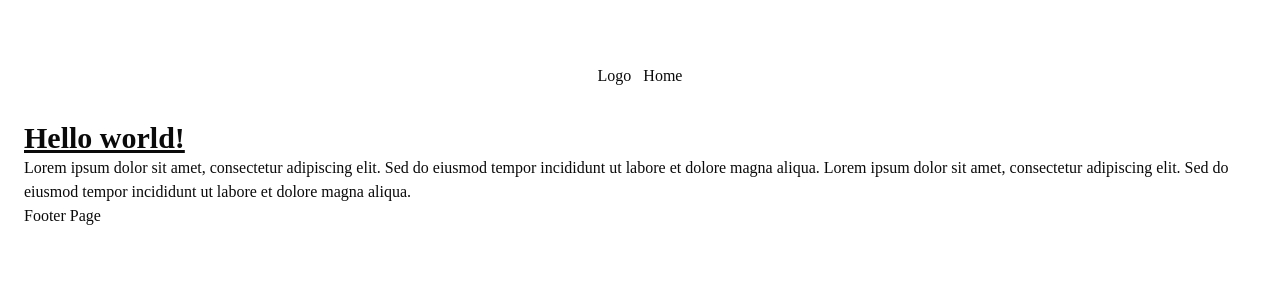
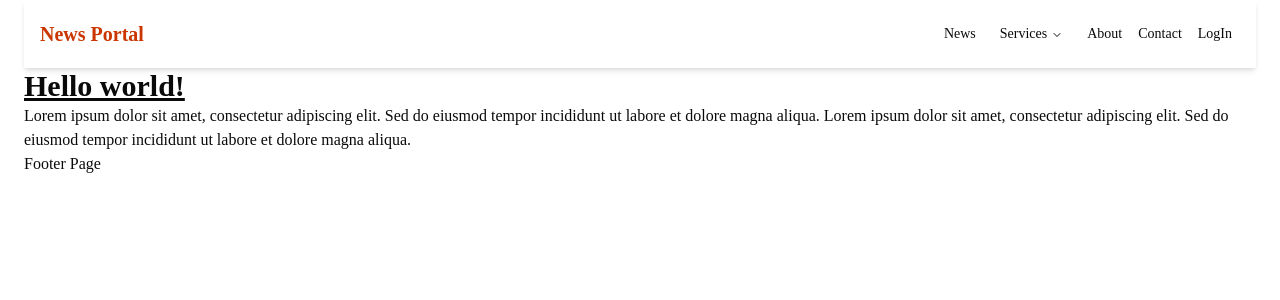
Before and after one commit to Sadikun1768/rnextjs_newsportal, a Next.js app: page / in a window 1280 px wide. Shown: the top 300 px of the page. Built offline with nearby package versions, Linux system fonts and the light colour scheme.

Commit message:
navmenu added

```diff
--- a/app/layout.js
+++ b/app/layout.js
@@ -24,7 +24,7 @@
       lang="en"
       className={`${geistSans.variable} ${geistMono.variable} h-full antialiased`}
     >
-      <body className="min-h-screen max-w-7xl mx-auto px-4 sm:px-6 lg:px-6 py-8 h-full">
+      <body className="min-h-screen max-w-7xl mx-auto px-4 sm:px-6 lg:px-6">
 
         <Navbar />
 
--- a/components/ui/Navbar.jsx
+++ b/components/ui/Navbar.jsx
@@ -1,32 +1,62 @@
 import Link from "next/link"
+import { NavigationMenu } from "../ui/navigation-menu"
+import { NavigationMenuList } from "../ui/navigation-menu"
+import { NavigationMenuItem } from "../ui/navigation-menu"
+import { NavigationMenuTrigger } from "../ui/navigation-menu"
+import { NavigationMenuContent } from "../ui/navigation-menu"
+import { NavigationMenuLink } from "../ui/navigation-menu"
+
+
 
 export default function Navbar() {
     return (
 
-        <header>
-            <nav className="max-w-7xl mx-auto px-4 sm:px-6 lg:px-6 py-8">
+        <header className="py-4 shadow-md">
+            <nav className="max-w-7xl mx-auto px-4 flex items-center justify-between">
+                {/* logo */}
+                <div className="text-xl font-bold">
+                    <Link href="/" className="text-orange-700 font-bold text-xl">News Portal</Link>
+                </div>
+                {/* end logo */}
 
-                <div className="flex gap-3 items-center justify-center">
-                    {/* logo */}
+                {/* menu */}
+
+                <NavigationMenu>
+                    <NavigationMenuList>
+                        <NavigationMenuItem>
+                            <NavigationMenuLink href="/news">News</NavigationMenuLink>
+                        </NavigationMenuItem>
+                        <NavigationMenuItem>
+                            <NavigationMenuTrigger href="/services">Services</NavigationMenuTrigger>
+                            <NavigationMenuContent>
+                                <ul>
+                                    <li><NavigationMenuLink href="/services/web-design">Web Design</NavigationMenuLink></li>
+                                    <li><NavigationMenuLink href="/services/development">Development</NavigationMenuLink></li>
+                                    <li><NavigationMenuLink href="/services/mobile-app">Mobile App</NavigationMenuLink></li>
+                                    <li><NavigationMenuLink href="/services/seo">Seo</NavigationMenuLink></li>
+                                </ul>
+                            </NavigationMenuContent>
+                        </NavigationMenuItem>
+                           <NavigationMenuItem>
+                            <NavigationMenuLink href="/news">About</NavigationMenuLink>
+                        </NavigationMenuItem>
+                           <NavigationMenuItem>
+                            <NavigationMenuLink href="/news">Contact</NavigationMenuLink>
+                        </NavigationMenuItem>
+                           <NavigationMenuItem>
+                            <NavigationMenuLink href="/news">LogIn</NavigationMenuLink>
+                        </NavigationMenuItem>
+                    </NavigationMenuList>
+                </NavigationMenu>
 
 
-                    {/* 59minits */}
 
-                    <div className="">
-                        <Link href="/">Logo</Link>
-                    </div>
+                {/* color mode and button */}
 
 
-                    {/* menu */}
-                    <Link href="/">Home</Link>
 
-
-                    {/* color mode and button */}
-
-
-                </div>
             </nav>
-        </header>
+        </header >
 
 
 
--- /dev/null
+++ b/components/ui/navigation-menu.jsx
@@ -0,0 +1,151 @@
+import * as React from "react"
+import { cva } from "class-variance-authority"
+import { NavigationMenu as NavigationMenuPrimitive } from "radix-ui"
+
+import { cn } from "@/lib/utils"
+import { ChevronDownIcon } from "lucide-react"
+
+function NavigationMenu({
+  className,
+  children,
+  viewport = true,
+  ...props
+}) {
+  return (
+    <NavigationMenuPrimitive.Root
+      data-slot="navigation-menu"
+      data-viewport={viewport}
+      className={cn(
+        "group/navigation-menu relative flex max-w-max flex-1 items-center justify-center",
+        className
+      )}
+      {...props}>
+      {children}
+      {viewport && <NavigationMenuViewport />}
+    </NavigationMenuPrimitive.Root>
+  );
+}
+
+function NavigationMenuList({
+  className,
+  ...props
+}) {
+  return (
+    <NavigationMenuPrimitive.List
+      data-slot="navigation-menu-list"
+      className={cn("group flex flex-1 list-none items-center justify-center gap-0", className)}
+      {...props} />
+  );
+}
+
+function NavigationMenuItem({
+  className,
+  ...props
+}) {
+  return (
+    <NavigationMenuPrimitive.Item
+      data-slot="navigation-menu-item"
+      className={cn("relative", className)}
+      {...props} />
+  );
+}
+
+const navigationMenuTriggerStyle = cva(
+  "group/navigation-menu-trigger inline-flex h-9 w-max items-center justify-center rounded-md px-4 py-2 text-sm font-medium transition-all outline-none hover:bg-muted focus:bg-muted focus-visible:ring-3 focus-visible:ring-ring/50 focus-visible:outline-1 disabled:pointer-events-none disabled:opacity-50 data-popup-open:bg-muted/50 data-popup-open:hover:bg-muted data-open:bg-muted/50 data-open:hover:bg-muted data-open:focus:bg-muted"
+)
+
+function NavigationMenuTrigger({
+  className,
+  children,
+  ...props
+}) {
+  return (
+    <NavigationMenuPrimitive.Trigger
+      data-slot="navigation-menu-trigger"
+      className={cn(navigationMenuTriggerStyle(), "group", className)}
+      {...props}>
+      {children}{" "}
+      <ChevronDownIcon
+        className="relative top-px ml-1 size-3 transition duration-300 group-data-popup-open/navigation-menu-trigger:rotate-180 group-data-open/navigation-menu-trigger:rotate-180"
+        aria-hidden="true" />
+    </NavigationMenuPrimitive.Trigger>
+  );
+}
+
+function NavigationMenuContent({
+  className,
+  ...props
+}) {
+  return (
+    <NavigationMenuPrimitive.Content
+      data-slot="navigation-menu-content"
+      className={cn(
+        "top-0 left-0 w-full p-2 pr-2.5 ease-[cubic-bezier(0.22,1,0.36,1)] group-data-[viewport=false]/navigation-menu:top-full group-data-[viewport=false]/navigation-menu:mt-1.5 group-data-[viewport=false]/navigation-menu:overflow-hidden group-data-[viewport=false]/navigation-menu:rounded-md group-data-[viewport=false]/navigation-menu:bg-popover group-data-[viewport=false]/navigation-menu:text-popover-foreground group-data-[viewport=false]/navigation-menu:shadow group-data-[viewport=false]/navigation-menu:ring-1 group-data-[viewport=false]/navigation-menu:ring-foreground/10 group-data-[viewport=false]/navigation-menu:duration-300 data-[motion=from-end]:slide-in-from-right-52 data-[motion=from-start]:slide-in-from-left-52 data-[motion=to-end]:slide-out-to-right-52 data-[motion=to-start]:slide-out-to-left-52 data-[motion^=from-]:animate-in data-[motion^=from-]:fade-in data-[motion^=to-]:animate-out data-[motion^=to-]:fade-out **:data-[slot=navigation-menu-link]:focus:ring-0 **:data-[slot=navigation-menu-link]:focus:outline-none md:absolute md:w-auto group-data-[viewport=false]/navigation-menu:data-open:animate-in group-data-[viewport=false]/navigation-menu:data-open:fade-in-0 group-data-[viewport=false]/navigation-menu:data-open:zoom-in-95 group-data-[viewport=false]/navigation-menu:data-closed:animate-out group-data-[viewport=false]/navigation-menu:data-closed:fade-out-0 group-data-[viewport=false]/navigation-menu:data-closed:zoom-out-95",
+        className
+      )}
+      {...props} />
+  );
+}
+
+function NavigationMenuViewport({
+  className,
+  ...props
+}) {
+  return (
+    <div
+      className={cn("absolute top-full left-0 isolate z-50 flex justify-center")}>
+      <NavigationMenuPrimitive.Viewport
+        data-slot="navigation-menu-viewport"
+        className={cn(
+          "origin-top-center relative mt-1.5 h-(--radix-navigation-menu-viewport-height) w-full overflow-hidden rounded-lg bg-popover text-popover-foreground shadow ring-1 ring-foreground/10 duration-100 md:w-(--radix-navigation-menu-viewport-width) data-open:animate-in data-open:zoom-in-90 data-closed:animate-out data-closed:zoom-out-90",
+          className
+        )}
+        {...props} />
+    </div>
+  );
+}
+
+function NavigationMenuLink({
+  className,
+  ...props
+}) {
+  return (
+    <NavigationMenuPrimitive.Link
+      data-slot="navigation-menu-link"
+      className={cn(
+        "flex items-center gap-1.5 rounded-md p-2 text-sm transition-all outline-none hover:bg-muted focus:bg-muted focus-visible:ring-3 focus-visible:ring-ring/50 focus-visible:outline-1 in-data-[slot=navigation-menu-content]:rounded-sm data-[active=true]:bg-muted/50 data-[active=true]:hover:bg-muted data-[active=true]:focus:bg-muted [&_svg:not([class*='size-'])]:size-4",
+        className
+      )}
+      {...props} />
+  );
+}
+
+function NavigationMenuIndicator({
+  className,
+  ...props
+}) {
+  return (
+    <NavigationMenuPrimitive.Indicator
+      data-slot="navigation-menu-indicator"
+      className={cn(
+        "top-full z-1 flex h-1.5 items-end justify-center overflow-hidden data-[state=hidden]:animate-out data-[state=hidden]:fade-out data-[state=visible]:animate-in data-[state=visible]:fade-in",
+        className
+      )}
+      {...props}>
+      <div
+        className="relative top-[60%] h-2 w-2 rotate-45 rounded-tl-sm bg-border shadow-md" />
+    </NavigationMenuPrimitive.Indicator>
+  );
+}
+
+export {
+  NavigationMenu,
+  NavigationMenuList,
+  NavigationMenuItem,
+  NavigationMenuContent,
+  NavigationMenuTrigger,
+  NavigationMenuLink,
+  NavigationMenuIndicator,
+  NavigationMenuViewport,
+  navigationMenuTriggerStyle,
+}
```
